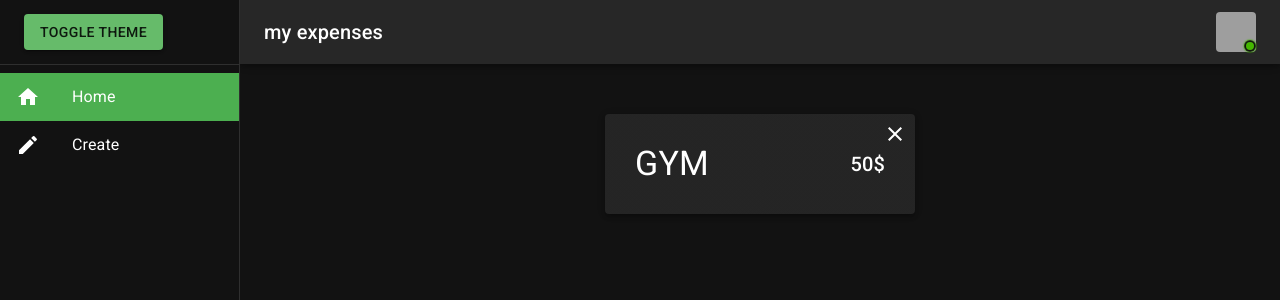
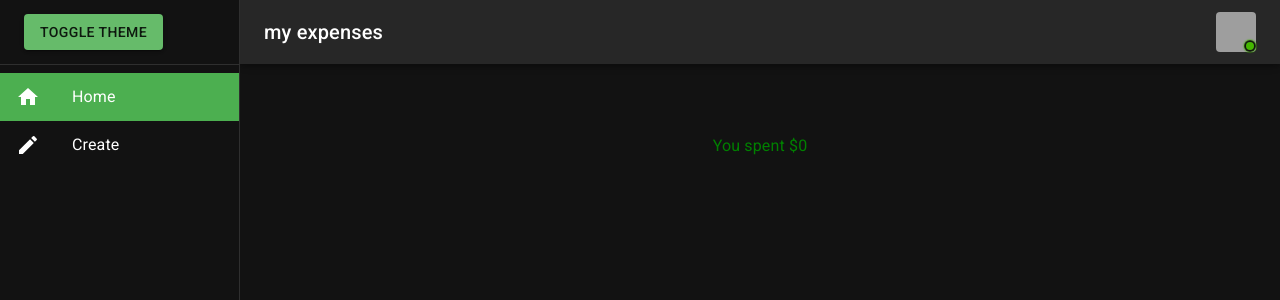
Before and after one commit to Eyhab333/material-ui-project, a React (Create React App) app: page / in a window 1280 px wide. Shown: the top 300 px of the page. Built offline with nearby package versions, Linux system fonts and the light colour scheme; data requests are answered from the project's data file; grey boxes are pictures that could not be loaded.

Commit message:
method delete

```diff
--- a/db.json
+++ b/db.json
@@ -1,14 +1,3 @@
 {
-  "mydata": [
-    {
-      "title": "Pizza",
-      "cost": 10,
-      "id": 1
-    },
-    {
-      "title": "Burger",
-      "cost": 11,
-      "id": 2
-    }
-  ]
+  "mydata": []
 }
--- a/src/pages/create/Create.jsx
+++ b/src/pages/create/Create.jsx
@@ -2,10 +2,12 @@ import { Box, Button, InputAdornment, TextField } from "@mui/material";
 import "./Create.css";
 import AddCircleIcon from "@mui/icons-material/AddCircle";
 import { useState } from "react";
+import { useNavigate } from "react-router-dom";
 
 const Create = () => {
   const [title, setTitle] = useState("");
   const [cost, setCost] = useState(0);
+  const navigate = useNavigate();
 
   return (
     <Box
@@ -28,7 +30,7 @@ const Create = () => {
         id="outlined-basic"
         label="Title"
         variant="outlined"
-        autoComplete="none"
+        autoComplete="off"
       />
 
       <TextField
@@ -49,7 +51,10 @@ const Create = () => {
               "Content-Type": "application/json",
             },
             body: JSON.stringify({ title, cost }),
-          });
+          })
+          .then(() => {
+            navigate('/')
+          })
         }}
         variant="contained"
         color="success"
--- a/src/pages/home/Home.jsx
+++ b/src/pages/home/Home.jsx
@@ -1,33 +1,57 @@
 import { Box, IconButton, Paper, Typography } from "@mui/material";
 import "./Home.css";
 import { Close } from "@mui/icons-material";
-import { useEffect } from "react";
+import { useEffect, useState } from "react";
 
 const Home = () => {
-  useEffect(() => { }, []);
+  const [mydata, setMydata] = useState([]);
 
-
+  useEffect(() => {
+    fetch("http://localhost:3000/mydata")
+      .then((res) => res.json())
+      .then((data) => setMydata(data));
+  }, []);
 
   return (
     <Box sx={{ height: "100px", width: "310px" }}>
+      {mydata.map((item) => {
+        return (
           <Paper
             elevation={3}
             sx={{
               display: "flex",
               justifyContent: "space-between",
               alignItems: "center",
-          height: "100%",
               width: "100%",
-          padding: '30px',
-          position: 'relative'
+              padding: "13px",
+              position: "relative",
+              mt: "20px",
+              pt: "23px",
+              transition: "all 0.5s ease",
             }}
           >
-        <Typography variant="h4">GYM</Typography>
-        <Typography variant="h6">50$</Typography>
-        <IconButton sx={{ position: 'absolute', right: '0', top: '0' }}>
+            <Typography variant="h5">{item.title}</Typography>
+            <Typography variant="h6" sx={{ color: "green", pr: "20px" }}>
+              ${item.cost}
+            </Typography>
+            <IconButton
+              onClick={() => {
+                fetch(`http://localhost:3000/mydata/${item.id}`, {
+                  method: "DELETE",
+                });
+                const newArray = mydata.filter((myobject) => myobject.id !== item.id);
+                setMydata(newArray)
+              }}
+              sx={{ position: "absolute", right: "0", top: "0" }}
+            >
               <Close />
             </IconButton>
           </Paper>
+        );
+      })}
+      <Typography variant="body1" color="green" mt="20px" textAlign="center">
+        You spent ${mydata.reduce((acc, item) => acc + item.cost, 0)}
+      </Typography>
     </Box>
   );
 };
```
Lines whose indentation alone changed are shown as unchanged.
